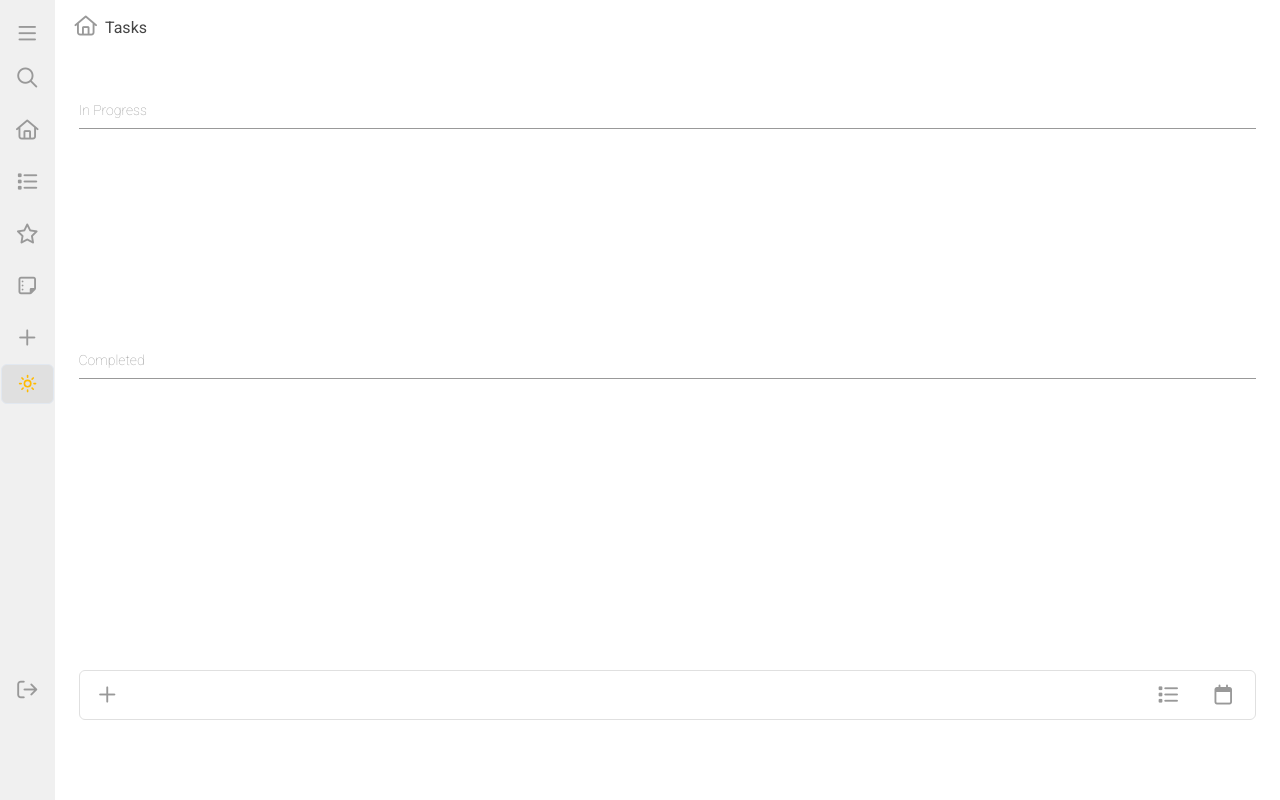
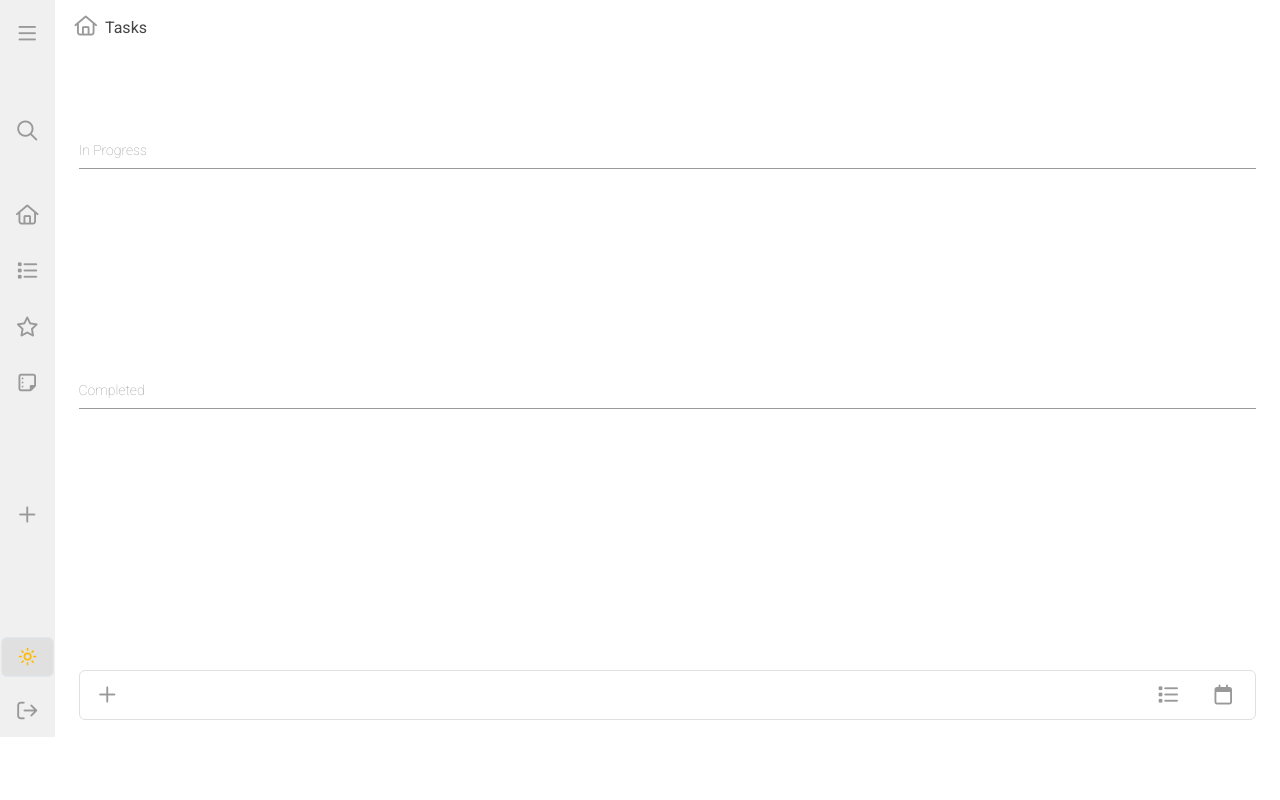
Before and after one commit to imanh79/Task-Management, a Next.js app: page / in a window 1280 px wide. Built offline with nearby package versions, Linux system fonts and the light colour scheme; grey boxes are pictures that could not be loaded.

Commit message:
deployed3

```diff
--- a/app/page.tsx
+++ b/app/page.tsx
@@ -3,13 +3,11 @@ import Sidebar from "@/components/sidebars/sidebar";
 
 export default function Home() {
   return (
-    <div
-      className={`grid grid-cols-[auto,1fr,1fr]  relative h-screen overflow-clip`}
-    >
-      <section className="col-start-1 col-end-2 bg-bgside h-screen relative  overflow-clip">
+    <div className={`grid grid-cols-[auto,1fr,1fr]  relative  overflow-clip`}>
+      <section className="col-start-1 col-end-2 bg-bgside  relative ">
         <Sidebar />
       </section>
-      <section className="col-start-2 col-end-4  h-screen  overflow-clip">
+      <section className="col-start-2 col-end-4    overflow-clip">
         <Main />
       </section>
       <section className="col-start-4 col-end-6 "></section>
--- a/components/main/main.tsx
+++ b/components/main/main.tsx
@@ -41,17 +41,14 @@ const Main = () => {
   };
 
   return (
+    <div className={`relative flex  ${toggleright ? " " : ""}`}>
       <div
-      className={`grid  grid-cols-[auto,auto,1fr,auto] h-screen overflow-clip ${
-        toggleright ? " " : ""
-      }`}
-    >
-      <div
-        className="col-span-1 row-span-4 bg-bgside h-[110vh] overflow-clip"
+        className="col-span-1 row-span-4 bg-bgside h-full"
         onClick={handleClick}
       >
         {toggle ? <Navmobile /> : ""}
       </div>
+      <div className="flex flex-col w-full gap-10 ">
         <div
           className="col-span-2 px-5 w-full h-[100px] flex justify-start items-start overflow-hidden"
           onClick={handleClick}
@@ -75,7 +72,7 @@ const Main = () => {
         </div>
 
         <div
-        className={`col-span-2 px-6 h-[250px] overflow-hidden`}
+          className={`col-span-2 px-6 h-[200px] overflow-hidden`}
           onClick={handleClick}
         >
           <Smtitle smtitle="In Progress" additionalClasses="mb-2" />
@@ -128,7 +125,7 @@ const Main = () => {
           </div>
         </div>
         <div
-        className="col-span-2 px-6 h-[320px] overflow-hidden"
+          className="col-span-2 px-6 h-[250px] overflow-hidden"
           onClick={handleClick}
         >
           <Smtitle smtitle="Completed" additionalClasses="mb-2" />
@@ -179,8 +176,9 @@ const Main = () => {
             )}
           </div>
         </div>
-      <div className="col-span-2 row-span-4 px-6 flex justify-start flex-col  overflow-clip">
+        <div className="col-span-2 row-span-4 px-6 flex justify-end flex-col ">
           <InputMain />
+        </div>
       </div>
     </div>
   );
--- a/components/ui-kits/Nav-mobile.tsx
+++ b/components/ui-kits/Nav-mobile.tsx
@@ -26,14 +26,14 @@ const Navmobile = () => {
 
   const hovermenuhandler = (handleMenuToggle: any) => {};
   return (
-    <div className="flex flex-col items-center w-full bg-bgside h-auto  ">
+    <div className="flex flex-col items-center w-full bg-bgside h-full ">
       <TooltipProvider>
         <div onMouseMove={hovermenuhandler}>
           <Tooltip>
             <TooltipTrigger>
               <Icon
                 iconName="bars"
-                initialstyle="mt-2 w-[50px] h-[44px] gap-0 iconhoverbtn"
+                initialstyle="mt-2  w-[50px]  gap-0 iconhoverbtn !h-[69px]"
                 onClick={handleMenuToggle}
               />{" "}
             </TooltipTrigger>{" "}
@@ -44,7 +44,7 @@ const Navmobile = () => {
         </div>
         <Tooltip>
           <TooltipTrigger>
-            <Icon iconName="search" initialstyle=" gap-0 iconhoverbtn" />{" "}
+            <Icon iconName="search" initialstyle="mt-7 gap-0 iconhoverbtn" />{" "}
           </TooltipTrigger>{" "}
           <TooltipContent className=" absolute left-10 top-9 !border-divider bg-background">
             <p>Search</p>
@@ -52,7 +52,7 @@ const Navmobile = () => {
         </Tooltip>
         <Tooltip>
           <TooltipTrigger>
-            <Icon iconName="home" initialstyle=" gap-0 iconhoverbtn" />{" "}
+            <Icon iconName="home" initialstyle="mt-8 gap-0 iconhoverbtn" />{" "}
           </TooltipTrigger>{" "}
           <TooltipContent className=" absolute left-10 top-10 !border-divider bg-background">
             <p>Home</p>
@@ -60,7 +60,7 @@ const Navmobile = () => {
         </Tooltip>
         <Tooltip>
           <TooltipTrigger>
-            <Icon iconName="list" initialstyle=" gap-0  iconhoverbtn" />
+            <Icon iconName="list" initialstyle="mt-1 gap-0  iconhoverbtn" />
           </TooltipTrigger>{" "}
           <TooltipContent className=" absolute left-10 top-[13px] !border-divider bg-background">
             <p>List</p>
@@ -68,7 +68,7 @@ const Navmobile = () => {
         </Tooltip>
         <Tooltip>
           <TooltipTrigger>
-            <Icon iconName="star" initialstyle=" gap-0 iconhoverbtn" />{" "}
+            <Icon iconName="star" initialstyle="mt-1 gap-0 iconhoverbtn" />{" "}
           </TooltipTrigger>
           <TooltipContent className=" absolute left-10 top-[13px] !border-divider bg-background">
             <p>Important</p>
@@ -76,7 +76,7 @@ const Navmobile = () => {
         </Tooltip>
         <Tooltip>
           <TooltipTrigger>
-            <Icon iconName="note" initialstyle=" gap-0 iconhoverbtn" />{" "}
+            <Icon iconName="note" initialstyle="mt-1 gap-0 iconhoverbtn" />{" "}
           </TooltipTrigger>{" "}
           <TooltipContent className=" absolute left-10 top-[13px] !border-divider bg-background">
             <p>Note</p>
@@ -84,7 +84,7 @@ const Navmobile = () => {
         </Tooltip>
         <Tooltip>
           <TooltipTrigger>
-            <Icon iconName="plus" initialstyle="  gap-0 iconhoverbtn" />{" "}
+            <Icon iconName="plus" initialstyle="mt-20  gap-0 iconhoverbtn" />{" "}
           </TooltipTrigger>{" "}
           <TooltipContent className=" absolute left-10 -bottom-[188px] !border-divider bg-background">
             <p>Add</p>
@@ -92,7 +92,7 @@ const Navmobile = () => {
         </Tooltip>
         <Tooltip>
           <TooltipTrigger>
-            <NavModeToggle initialstyles=" " />
+            <NavModeToggle initialstyles="mt-24 " />
           </TooltipTrigger>
           <TooltipContent className="absolute left-10 top-[120px] !border-divider bg-background ">
             <p>Mode</p>
@@ -102,10 +102,10 @@ const Navmobile = () => {
           <TooltipTrigger>
             <Icon
               iconName="arrow-right-from-bracket"
-              initialstyle=" mt-[260px] pb-6  gap-0 iconhoverbtn"
+              initialstyle="mt-2  gap-0 iconhoverbtn"
             />{" "}
           </TooltipTrigger>
-          <TooltipContent className=" absolute left-10 -bottom-[50px] !border-divider bg-background w-20">
+          <TooltipContent className="pb-4 absolute left-10 -bottom-[50px] !border-divider bg-background w-20">
             <p>Sign out</p>
           </TooltipContent>
         </Tooltip>
```
Lines whose indentation alone changed are shown as unchanged.
